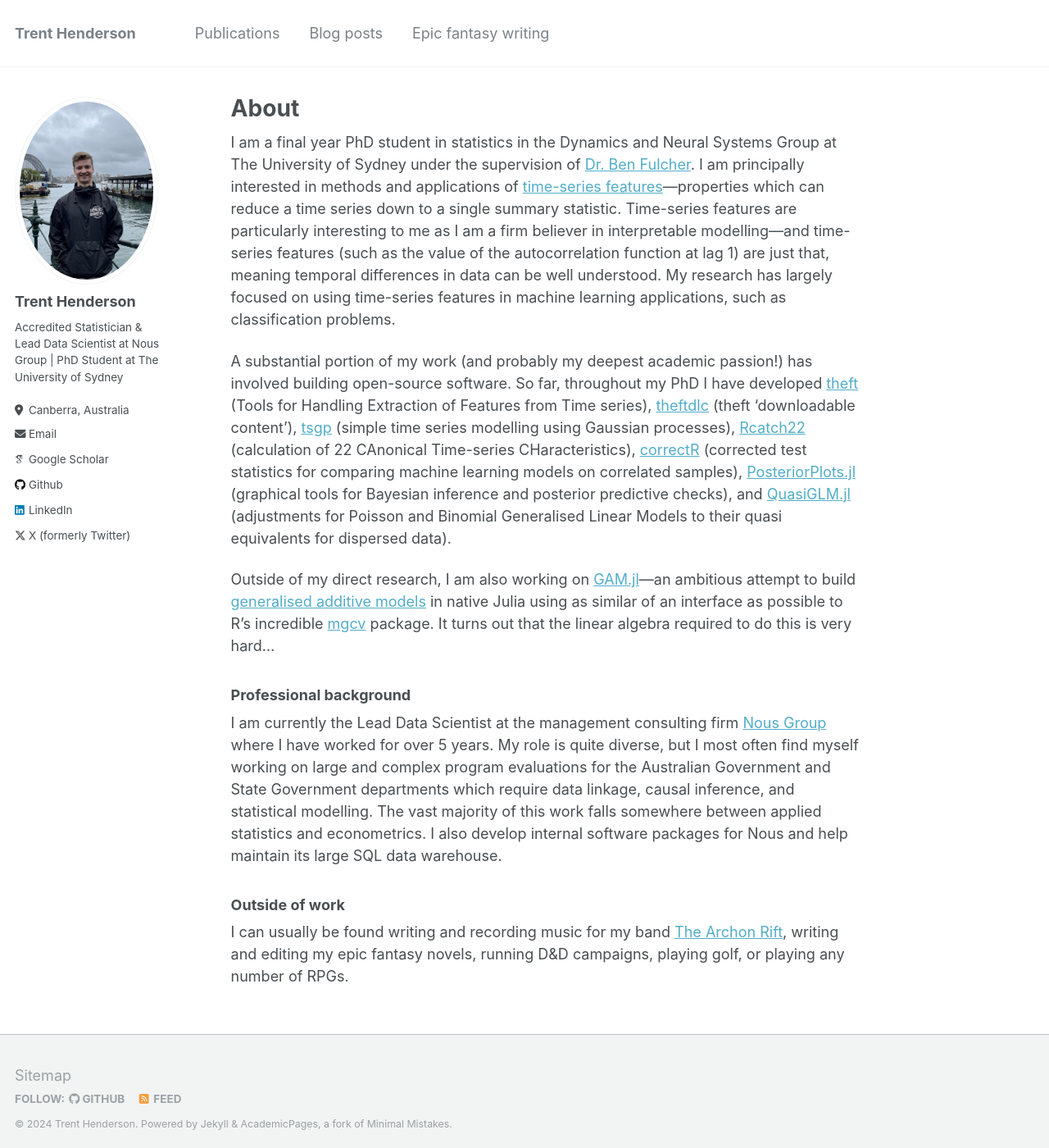
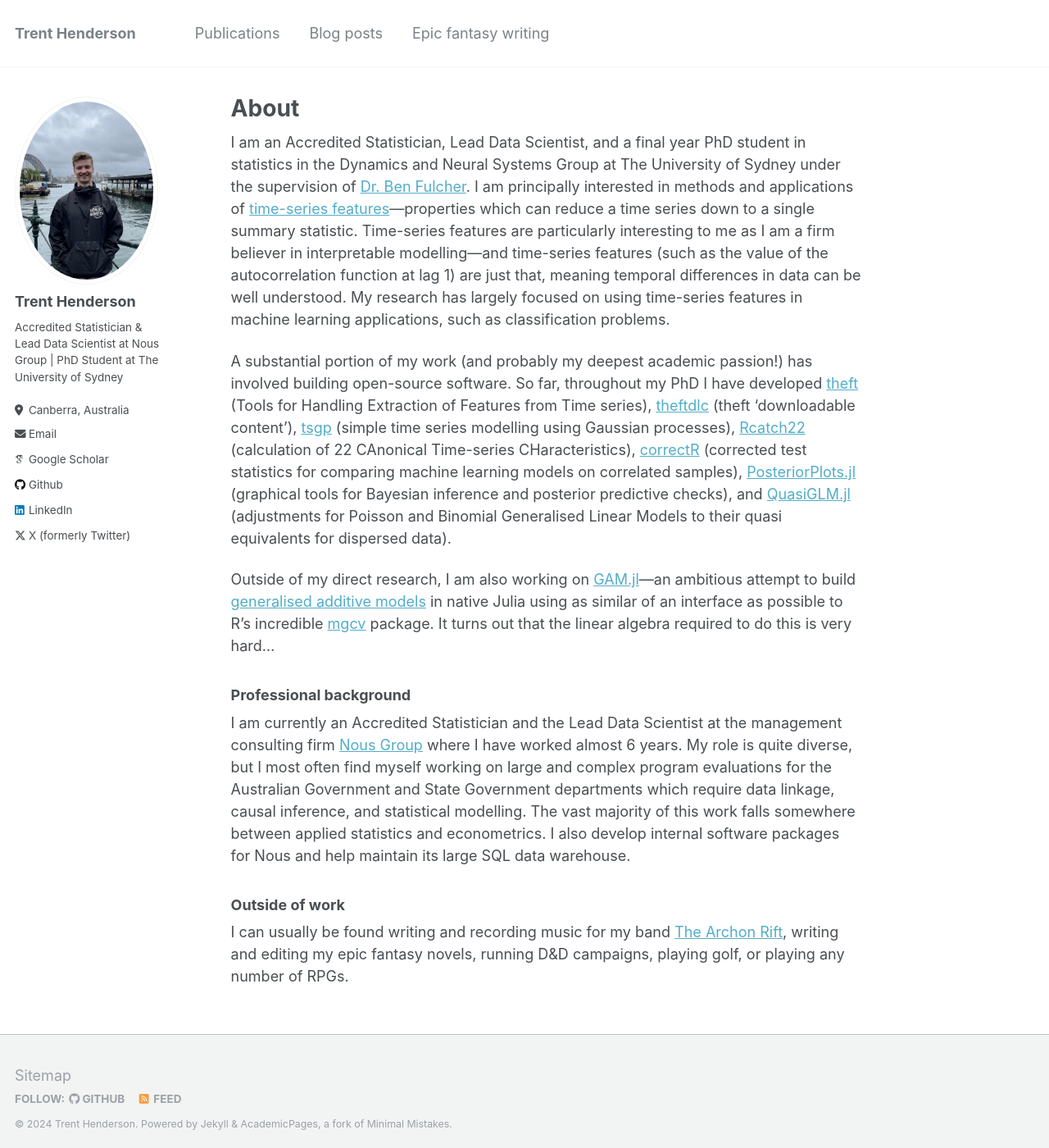
Before and after one commit to hendersontrent/hendersontrent.github.io, a Jekyll site: the page built from _pages/about.md, in a window 1280 px wide and 1400 px high. Shown: the whole window at 82% size. Built offline with Jekyll 4.4.1, drawn with Linux system fonts in a browser that asks for light colours; some web fonts are replaced.

Commit message:
Update about.md

```diff
--- a/_pages/about.md
+++ b/_pages/about.md
@@ -8,7 +8,7 @@ redirect_from:
   - /about.html
 ---
 
-I am a final year PhD student in statistics in the Dynamics and Neural Systems Group at The University of Sydney under the supervision of [Dr. Ben Fulcher](http://www.benfulcher.com/). I am principally interested in methods and applications of [time-series features](https://arxiv.org/abs/1709.08055)---properties which can reduce a time series down to a single summary statistic. Time-series features are particularly interesting to me as I am a firm believer in interpretable modelling---and time-series features (such as the value of the autocorrelation function at lag 1) are just that, meaning temporal differences in data can be well understood. My research has largely focused on using time-series features in machine learning applications, such as classification problems.
+I am an Accredited Statistician, Lead Data Scientist, and a final year PhD student in statistics in the Dynamics and Neural Systems Group at The University of Sydney under the supervision of [Dr. Ben Fulcher](http://www.benfulcher.com/). I am principally interested in methods and applications of [time-series features](https://arxiv.org/abs/1709.08055)---properties which can reduce a time series down to a single summary statistic. Time-series features are particularly interesting to me as I am a firm believer in interpretable modelling---and time-series features (such as the value of the autocorrelation function at lag 1) are just that, meaning temporal differences in data can be well understood. My research has largely focused on using time-series features in machine learning applications, such as classification problems.
 
 A substantial portion of my work (and probably my deepest academic passion!) has involved building open-source software. So far, throughout my PhD I have developed [theft](https://hendersontrent.github.io/theft/) (Tools for Handling Extraction of Features from Time series), [theftdlc](https://hendersontrent.github.io/theftdlc/) (theft 'downloadable content'), [tsgp](https://github.com/hendersontrent/tsgp) (simple time series modelling using Gaussian processes), [Rcatch22](https://github.com/hendersontrent/Rcatch22) (calculation of 22 CAnonical Time-series CHaracteristics), [correctR](https://hendersontrent.github.io/correctR/) (corrected test statistics for comparing machine learning models on correlated samples), [PosteriorPlots.jl](https://github.com/hendersontrent/PosteriorPlots.jl) (graphical tools for Bayesian inference and posterior predictive checks), and [QuasiGLM.jl](https://github.com/hendersontrent/QuasiGLM.jl) (adjustments for Poisson and Binomial Generalised Linear Models to their quasi equivalents for dispersed data).
 
@@ -16,7 +16,7 @@ Outside of my direct research, I am also working on [GAM.jl](https://github.com/
 
 ### Professional background
 
-I am currently the Lead Data Scientist at the management consulting firm [Nous Group](https://nousgroup.com/people/trent-henderson/) where I have worked for over 5 years. My role is quite diverse, but I most often find myself working on large and complex program evaluations for the Australian Government and State Government departments which require data linkage, causal inference, and statistical modelling. The vast majority of this work falls somewhere between applied statistics and econometrics. I also develop internal software packages for Nous and help maintain its large SQL data warehouse.
+I am currently an Accredited Statistician and the Lead Data Scientist at the management consulting firm [Nous Group](https://nousgroup.com/people/trent-henderson/) where I have worked almost 6 years. My role is quite diverse, but I most often find myself working on large and complex program evaluations for the Australian Government and State Government departments which require data linkage, causal inference, and statistical modelling. The vast majority of this work falls somewhere between applied statistics and econometrics. I also develop internal software packages for Nous and help maintain its large SQL data warehouse.
 
 ### Outside of work
 
```
